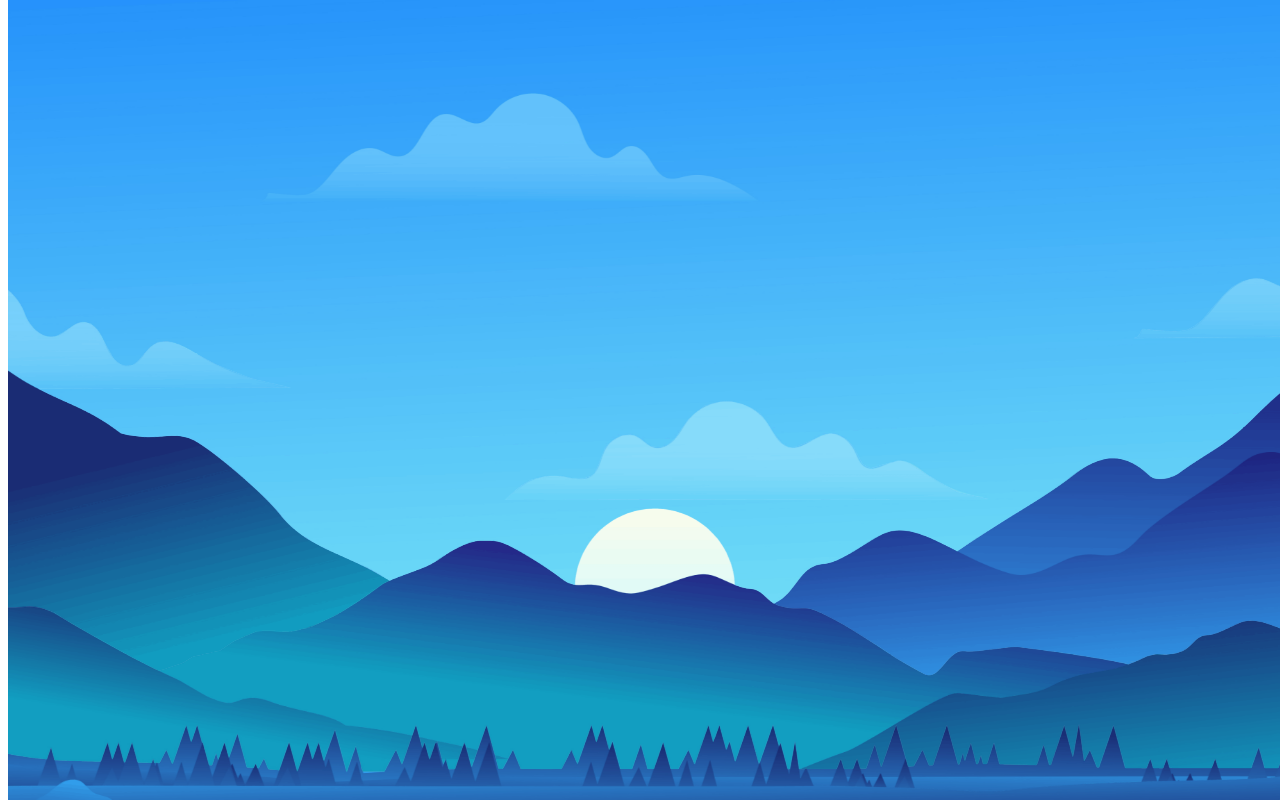
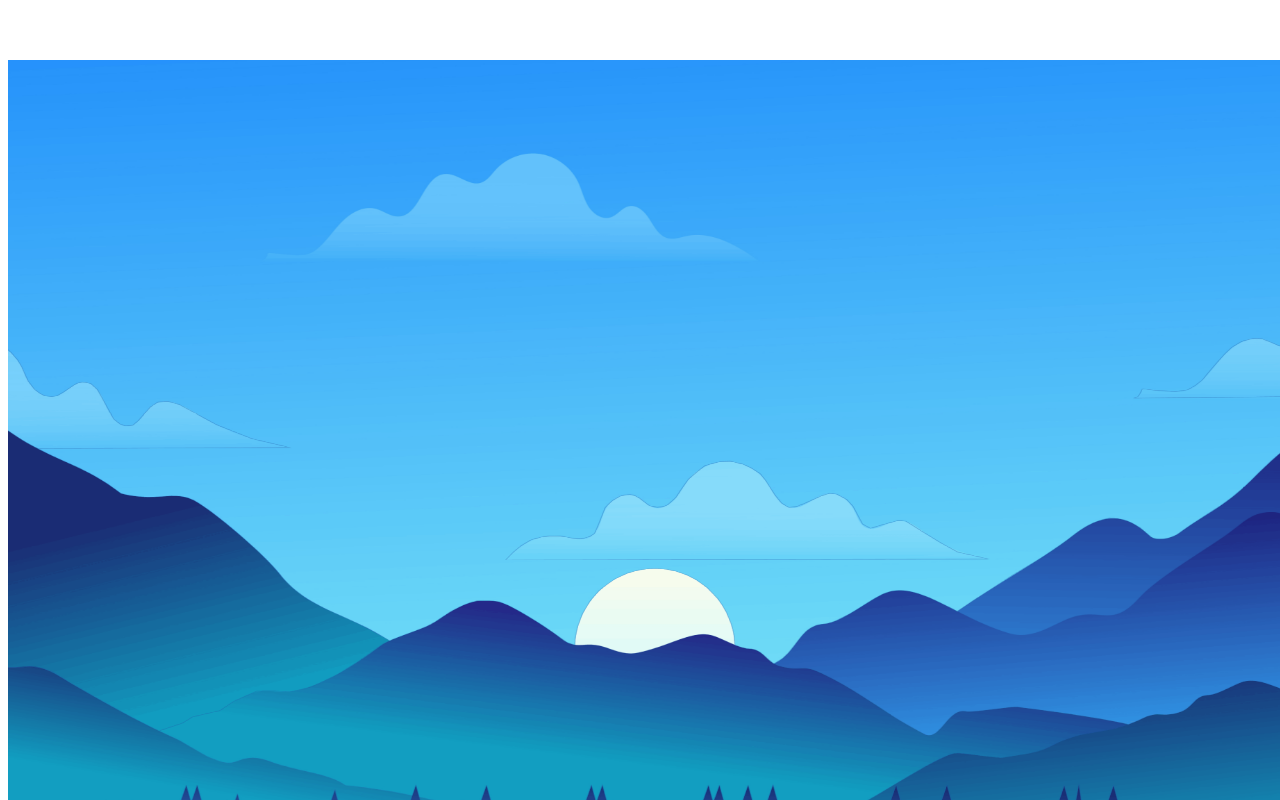
Before and after one commit to TWcamel/literate-doodle, a Vue app: page / in a window 1280 px wide. Shown: the top 800 px of the page. Built offline with nearby package versions, Linux system fonts and the light colour scheme.

Commit message:
parallax added

```diff
--- a/package.json
+++ b/package.json
@@ -33,7 +33,9 @@
 		"parserOptions": {
 			"parser": "babel-eslint"
 		},
-    "rules": {}
+		"rules": {
+			"no-unused-vars": "off"
+		}
 	},
 	"browserslist": [
 		"> 1%",
--- a/src/components/ParallaxContainer.vue
+++ b/src/components/ParallaxContainer.vue
@@ -1,19 +1,11 @@
 <template>
-    <div>
-        <div id="ParallaxContainer">
-            <div
-                v-for="(item, idx) in parallax"
-                :key="idx"
-                :style="{ background: item }"
-            ></div>
-        </div>
-        <div id="ParallaxContainer">
-            <div
-                v-for="(item, idx) in parallax"
-                :key="idx"
-                :style="{ background: item }"
-            ></div>
-        </div>
+    <div id="ParallaxContainer">
+        <div
+            class="Parallax-item"
+            v-for="(item, idx) in parallax"
+            :key="idx"
+            :style="{ background: item }"
+        />
     </div>
 </template>
 
@@ -26,8 +18,44 @@ export default {
                 `url(${require("@/assets/parallax-2.png")})`,
                 `url(${require("@/assets/parallax-3.png")})`,
                 `url(${require("@/assets/parallax-4.png")})`,
-                `url(${require("@/assets/parallax-5.png")})`,
+                `url(${require("@/assets/parallax-5.png")})`
             ]
+        }
+    },
+    created() {
+        window.addEventListener("scroll", this.handleScroll, {
+            capture: false,
+            passive: true
+        })
+    },
+    destroy() {
+        window.removeEventListener("scroll", this.handleScroll)
+    },
+    mounted() {
+        console.info(
+            document
+                .querySelector("#ParallaxContainer")
+                .getElementsByTagName("div")[1]
+                .style.getPropertyValue("transform")
+        )
+    },
+    methods: {
+        handleScroll(event) {
+            let parent = document.querySelector("#ParallaxContainer")
+            parent.style.setProperty("--y", `${window.scrollY}px`)
+
+            // below code wouldn't worked, i hava no idea how could this happened
+            // if you have any idea, please note me: Nthu_iem@pm.me
+            // i use .class:nth-child in css instead
+
+            // let children = parent.getElementsByTagName("div")
+            // for (let i = 0; i < children.length; ++i) {
+            //     children[i].style.setProperty(
+            //         "transform",
+            //         `translateY(calc(var(--y)) * ${ -0.2 }px `,
+            //         "important"
+            //     )
+            // }
         }
     }
 }
@@ -35,17 +63,47 @@ export default {
 
 <style scoped>
 #ParallaxContainer {
-    display: block;
+    width: 100vw;
     height: 900px;
+    --y: 0px;
+    --bgcolor: #2561ab;
+    background-color: var(--bgcolor);
 }
 
 #ParallaxContainer div {
+    background-position: center !important;
     background-size: cover !important;
-    position: fixed;
-    top: 0;
-    background-position: center !important;
-    transform: translateY(0px);
     height: 900px;
     width: 100%;
 }
+
+.Parallax-item:nth-child(1) {
+    transform: translateY(calc(var(--y) * -0.67));
+    z-index: 1;
+}
+
+.Parallax-item:nth-child(2) {
+    transform: translateY(calc(var(--y) * -0.6));
+    z-index: 2;
+}
+
+.Parallax-item:nth-child(3) {
+    transform: translateY(calc(var(--y) * -0.53));
+    z-index: 3;
+}
+
+.Parallax-item:nth-child(4) {
+    transform: translateY(calc(var(--y) * -0.46));
+    z-index: 4;
+}
+
+.Parallax-item:nth-child(5) {
+    transform: translateY(calc(var(--y) * -0.39));
+    z-index: 5;
+}
+
+.Parallax-item {
+    position: absolute;
+    will-change: transform;
+}
 </style>
--- /dev/null
+++ b/src/pages/Profolio.vue
@@ -0,0 +1,21 @@
+<template>
+    <div>
+        <parallax-container />
+
+        <div
+            style="height:1000px; margin-top:3em; background-color:red;font-size:36px"
+        >
+            This div is just here to enable scrolling. Tip: Try to remove the
+            background-attachment property to remove the scrolling effect.
+        </div>
+        dddd
+    </div>
+</template>
+
+<script>
+import ParallaxContainer from "../components/ParallaxContainer"
+
+export default {
+    components: { ParallaxContainer }
+}
+</script>
--- a/src/router.js
+++ b/src/router.js
@@ -4,7 +4,7 @@ import Router from "vue-router"
 Vue.use(Router)
 
 import MainPage from "@/pages/MainPage.vue"
-import ParallaxContainer from "@/components/ParallaxContainer.vue"
+import Profolio from "@/pages/Profolio.vue"
 
 export const router = new Router({
     mode: "history",
@@ -19,8 +19,8 @@ export const router = new Router({
             children: [
                 {
                     path: "/",
-                    name: "parallax-container",
-                    component: ParallaxContainer
+                    name: "profolio",
+                    component: Profolio
                 }
             ]
         }
```
Also changed, not shown: src/components/CoverImg.vue (added, +13 -0 lines). Lines whose indentation alone changed are shown as unchanged.
